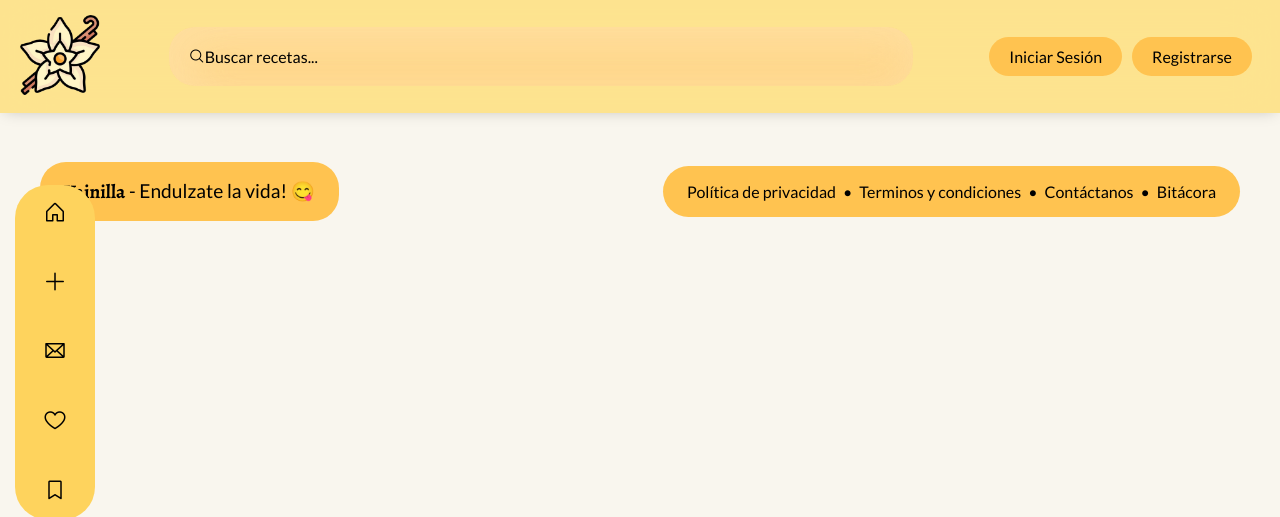
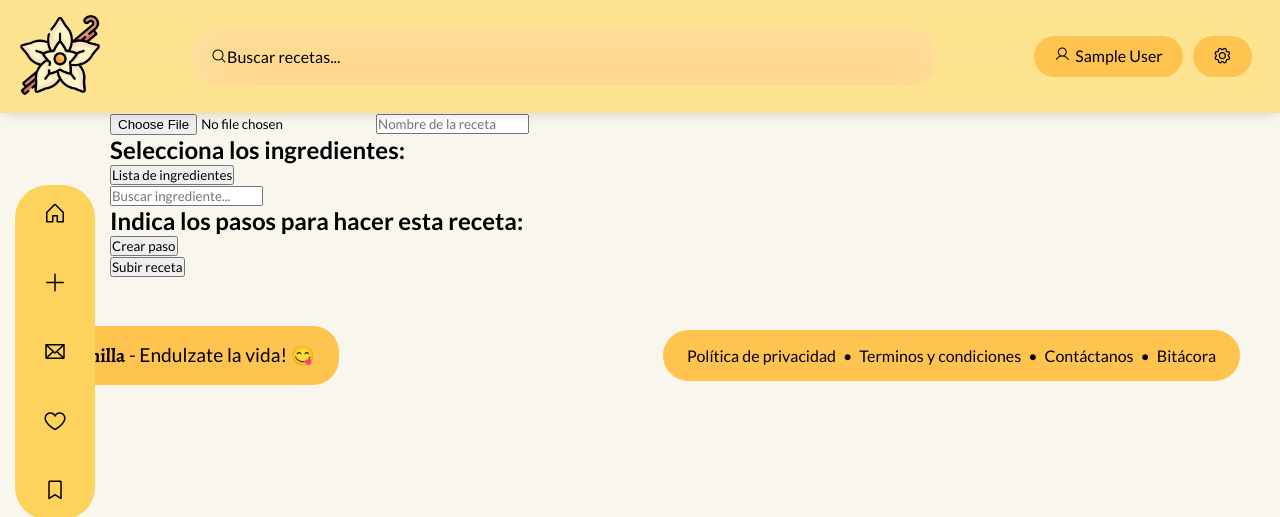
Before and after one commit to Atzel9/Vainilla, a PHP site: page /html/crear.php in a window 1280 px wide. Shown: the top 517 px of the page. Run offline with PHP 8.4, Linux system fonts and the light colour scheme; the visitor is signed in with stand-in values (Sample User, id 1); data that the repository does not hold is empty.

Commit message:
(WIP)-Archivos para la creación de recetas

```diff
--- a/html/crear.php
+++ b/html/crear.php
@@ -1,3 +1,14 @@
+<?php
+require_once "../conexion.php";
+
+if(!isset($_SESSION['usuario_id'])) {
+    header("Location: ../index.php");
+    exit;
+}
+
+//Pedir lista de ingredientes
+$sql_ing = $conexion->query("SELECT * FROM ingredientes ORDER BY nombre ASC"); //Ordenar la lista de manera alfabetica de "a" a "z"
+?>
 <!DOCTYPE html>
 <html lang="en">
 <head>
@@ -32,9 +43,52 @@
 <body>
     <?php require_once "includes/header.php";?>
     <?php require_once "includes/nav-pc.php"; ?>
+    <main class="main">
+        <form action="crear-receta.php" class="form-rec">
+            <div class="form-rec-datos">
+                <label for="imagen">
+                    <input type="file" accept="image/jpg, image/jpg, image/png, image/webp">
+                </label>
+                <label for="titulo">
+                    <input type="text" name="titulo" placeholder="Nombre de la receta" required>
+                </label>
+            </div>
+            <div class="form-rec-txt">
+                <div class="for-rec-ing">
+                    <!--Lista de contenedor que contiene los ingredientes agregados-->
+                    <div id="ingredientes-seleccionados">
+
+                    </div>
+                    <h2>Selecciona los ingredientes:</h2>
+                    <button class="form-rec-ing" type="button">Lista de ingredientes</button>
+                    <!--Lista de contenedor que contiene la lista de ingredientes y el buscador-->
+                    <div id="lis-rec" class="lis-rec">
+                        <div id="buscador-ingrediente">
+                            <input type="text" placeholder="Buscar ingrediente...">
+                        </div>
+                        <div class="lista-ing">
+                            <?php while($fila_ing = $sql_ing->fetch_assoc()):?>
+                                <div class="div-lista-ing" data-id="<?=htmlspecialchars($fila_ing['id'])?>" data-nombre=" <?=htmlspecialchars($fila_ing['nombre'])?> ">
+                                    <span class="nombre-ingrediente"><?=htmlspecialchars($fila_ing['nombre'])?></span>
+                                    <button class="agregar-ingrediente" type="button"><i class="ph ph-plus"></i></button>
+                                </div>
+                            <?php endwhile;?>
+                        </div>
+                    </div>
+                </div>
+                <div id="form-texto" class="form-rec-txt">
+                    <h2>Indica los pasos para hacer esta receta:</h2>
+                    <button class="crear-paso" type="button">Crear paso</button>
+                </div>
+            </div>
+            <button class="form-rec-btn" type="submit">Subir receta</button>
+        </form>
+    </main>
     <?php require_once "includes/footer.php"; ?>
     <?php require_once "includes/nav-mobil.php"; ?>
     <!-- Acceso a javascript-->
-    <script src="js/app.js"></script>
+    <script src="../js/app.js"></script>
+    <!-- Script para las recetas-->
+    <script src="../js/receta.js"></script>
 </body>
 </html>
--- /dev/null
+++ b/js/receta.js
@@ -0,0 +1,11 @@
+
+function anadirPaso() {
+    let nuevoDiv = document.createElement("div"); //crear div
+    let nuevoTitulo = document.createElement("h2"); //crear titulo
+    let nuevoTextArea = document.createElement("textarea"); //crear el textarea
+
+    nuevoDiv.append(nuevoTitulo, nuevoTextArea); //anidar los elementos dentro del div
+
+    let divPadre = document.getElementById("form-texto");
+    divPadre.insertBefore()
+}
```
Also changed, not shown: html/acciones/crear-receta.php (added).
